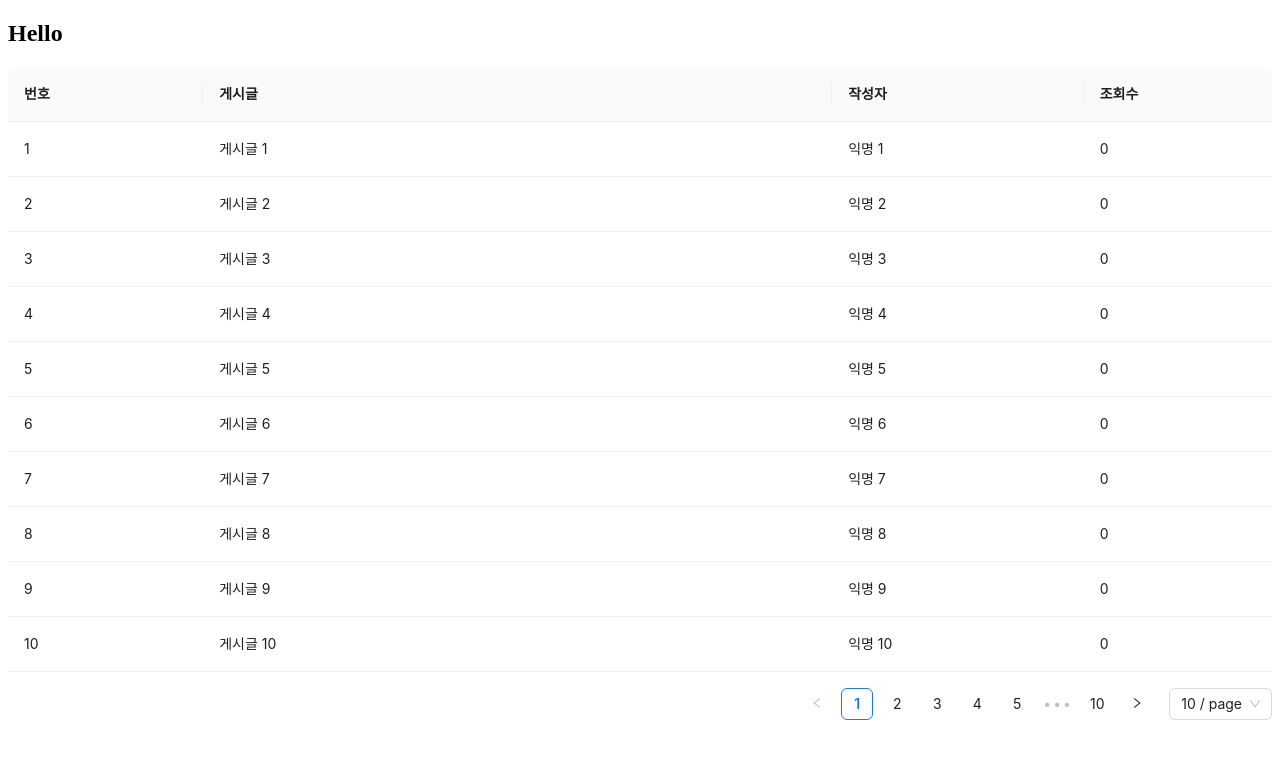
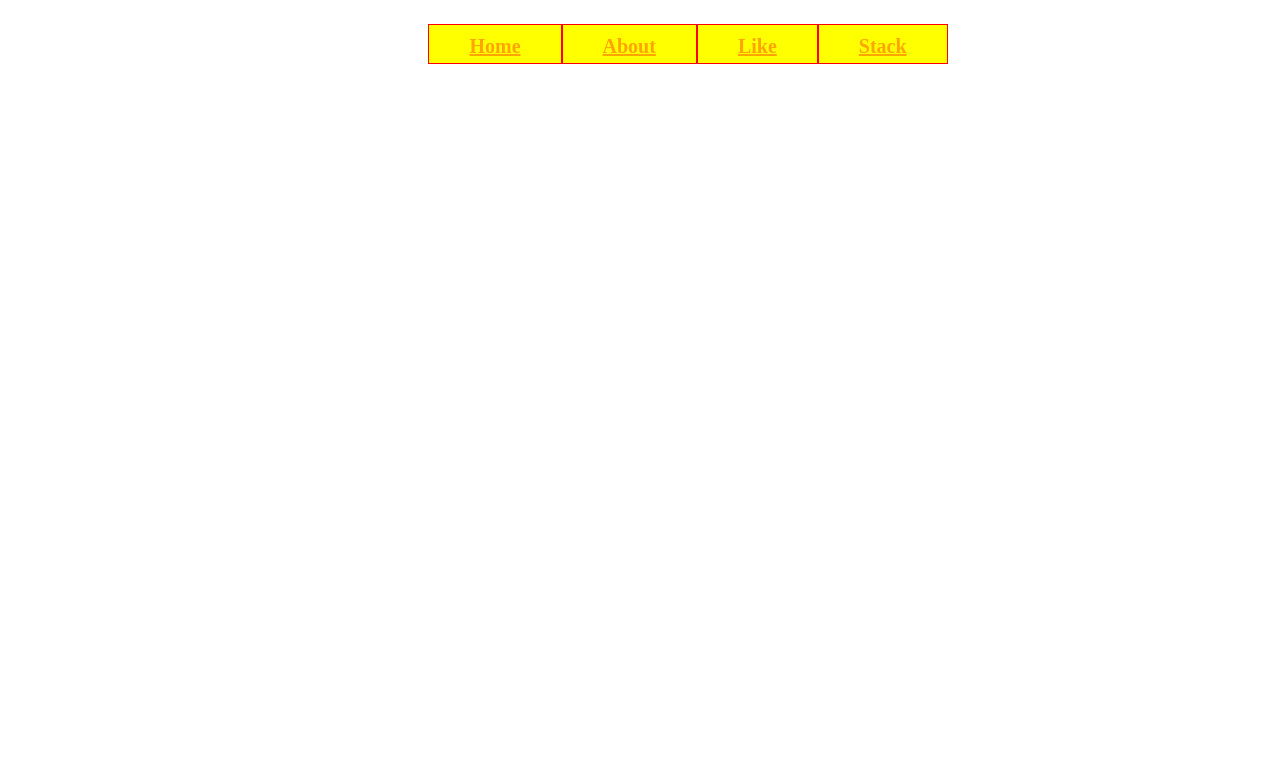
Before and after one commit to DongHyeok12/project1, a React (Create React App) app: page / in a window 1280 px wide. Shown: the top 758 px of the page. Built offline with nearby package versions, Linux system fonts and the light colour scheme.

Commit message:
:poop: 작동잘안되는데 일단 저장

```diff
--- a/public/index.html
+++ b/public/index.html
@@ -2,42 +2,17 @@
 <html lang="en">
   <head>
     <meta charset="utf-8" />
-    <link rel="icon" href="%PUBLIC_URL%/favicon.ico" />
     <meta name="viewport" content="width=device-width, initial-scale=1" />
     <meta name="theme-color" content="#000000" />
     <meta
       name="description"
       content="Web site created using create-react-app"
     />
-    <link rel="apple-touch-icon" href="%PUBLIC_URL%/logo192.png" />
-    <!--
-      manifest.json provides metadata used when your web app is installed on a
-      user's mobile device or desktop. See https://developers.google.com/web/fundamentals/web-app-manifest/
-    -->
     <link rel="manifest" href="%PUBLIC_URL%/manifest.json" />
-    <!--
-      Notice the use of %PUBLIC_URL% in the tags above.
-      It will be replaced with the URL of the `public` folder during the build.
-      Only files inside the `public` folder can be referenced from the HTML.
-
-      Unlike "/favicon.ico" or "favicon.ico", "%PUBLIC_URL%/favicon.ico" will
-      work correctly both with client-side routing and a non-root public URL.
-      Learn how to configure a non-root public URL by running `npm run build`.
-    -->
     <title>React App</title>
   </head>
   <body>
     <noscript>You need to enable JavaScript to run this app.</noscript>
     <div id="root"></div>
-    <!--
-      This HTML file is a template.
-      If you open it directly in the browser, you will see an empty page.
-
-      You can add webfonts, meta tags, or analytics to this file.
-      The build step will place the bundled scripts into the <body> tag.
-
-      To begin the development, run `npm start` or `yarn start`.
-      To create a production bundle, use `npm run build` or `yarn build`.
-    -->
   </body>
 </html>
--- a/src/App.tsx
+++ b/src/App.tsx
@@ -1,12 +1,20 @@
 import React from "react";
 import Listbox from "./component/Listbox";
 import HeadLabel from "./component/HeadLabel";
+import HeadButton from "./component/HeadButton";
+import UpButton from "./component/UpButton";
+import BtnTest from "./component/BntTest";
+import HeadList from "./component/HeadList";
 
 function App() {
   return (
     <>
-      <HeadLabel />
-      <Listbox />
+      {/* <HeadLabel /> */}
+      {/* <HeadButton /> */}
+      <UpButton />
+      <HeadList />
+      {/* <BtnTest /> */}
+      {/* <Listbox /> */}
     </>
   );
 }
--- /dev/null
+++ b/src/component/BntTest.tsx
@@ -0,0 +1,13 @@
+import "../styles/btnTest.css";
+
+export default function BtnTest() {
+  return (
+    <>
+      <table>
+        <thead>
+          <td className="tableTest">helo</td>
+        </thead>
+      </table>
+    </>
+  );
+}
--- /dev/null
+++ b/src/component/HeadButton.tsx
@@ -0,0 +1,19 @@
+import React from "react";
+import { Button, Space } from "antd";
+import "../styles/HeadButton.css";
+
+export default function HeadButton() {
+  return (
+    <>
+      <Space>
+        <Space.Compact direction="horizontal">
+          <Button type="primary" className="HeadButton">
+            Button 1
+          </Button>
+          <Button type="primary">Button 2</Button>
+          <Button type="primary">Button 3</Button>
+        </Space.Compact>
+      </Space>
+    </>
+  );
+}
--- /dev/null
+++ b/src/component/HeadList.tsx
@@ -0,0 +1,48 @@
+import "../styles/HeadList.css";
+
+export default function HeadList() {
+  const menuEvent = document.getElementById("menuList");
+
+  if (menuEvent) {
+    menuEvent.addEventListener(
+      "mouseover",
+      (event: Event) => {
+        const target = event.target as HTMLElement;
+        target.style.color = "orange";
+        target.style.backgroundColor = "#FFF999";
+      },
+      false
+    );
+
+    menuEvent.addEventListener(
+      "mouseout",
+      (event: Event) => {
+        const target = event.target as HTMLElement;
+        target.style.color = "orange";
+        target.style.backgroundColor = "FDFD96";
+      },
+      false
+    );
+  }
+
+  return (
+    <>
+      <div id="navBar">
+        <ul id="menuList">
+          <li>
+            <a href="#home"> Home </a>
+          </li>
+          <li>
+            <a href="#about"> About </a>
+          </li>
+          <li>
+            <a href="#window1"> Like </a>
+          </li>
+          <li>
+            <a href="#window2"> Stack </a>
+          </li>
+        </ul>
+      </div>
+    </>
+  );
+}
--- a/src/component/Listbox.tsx
+++ b/src/component/Listbox.tsx
@@ -7,7 +7,7 @@ export default function Listbox() {
     contentNum: number;
     content: string;
     writer: string;
-    viewCount: number;
+    ggulCount: number;
   }
   const columns: TableColumnsType<DataType> = [
     {
@@ -39,14 +39,14 @@ export default function Listbox() {
       writer: `익명 ${i}`,
       contentNum: i,
       content: `게시글 ${i}`,
-      viewCount: 0,
+      ggulCount: 0,
     });
   }
   const [data, setData] = useState<DataType[]>(initialdata);
 
   const handleRowClick = (index: number) => {
     const newData = [...data];
-    newData[index].viewCount += 1;
+    newData[index].ggulCount += 1;
     setData(newData);
   };
 
--- /dev/null
+++ b/src/component/UpButton.tsx
@@ -0,0 +1,9 @@
+import { FloatButton } from "antd";
+
+export default function UpButton() {
+  return (
+    <>
+      <FloatButton.BackTop />
+    </>
+  );
+}
--- /dev/null
+++ b/src/styles/HeadButton.css
@@ -0,0 +1,12 @@
+.HeadButton {
+  background-color: yellow;
+  color: orange;
+}
+.HeadButtonHover {
+  background-color: "#FFF999";
+  color: orange;
+}
+.HeadButtonClick {
+  background-color: "#FFD400";
+  color: orange;
+}
--- /dev/null
+++ b/src/styles/HeadList.css
@@ -0,0 +1,37 @@
+.HeadTest {
+  background-color: yellow;
+  color: orange;
+  height: 30px;
+  width: 30px;
+  border: 2px;
+}
+.tableTest:hover {
+  background-color: "#FFF999";
+  color: orange;
+}
+.tableTest:active {
+  background-color: "#FFD400";
+  color: orange;
+}
+#navBar ul {
+  display: flex;
+  overflow-x: hidden;
+  justify-content: center;
+  width: 100vw;
+  height: 40px;
+  position: fixed;
+}
+
+#navBar li {
+  display: inline-block;
+  padding: 10px 40px 10px 40px;
+  font-size: 20px;
+  font-weight: bold;
+  border: 1px solid red;
+  color: orange;
+  background-color: yellow;
+}
+
+#navBar a {
+  color: orange;
+}
```
Also changed, not shown: src/styles/btnTest.css (added, +15 -0 lines), src/styles/home.css (deleted, +0 -7 lines).
